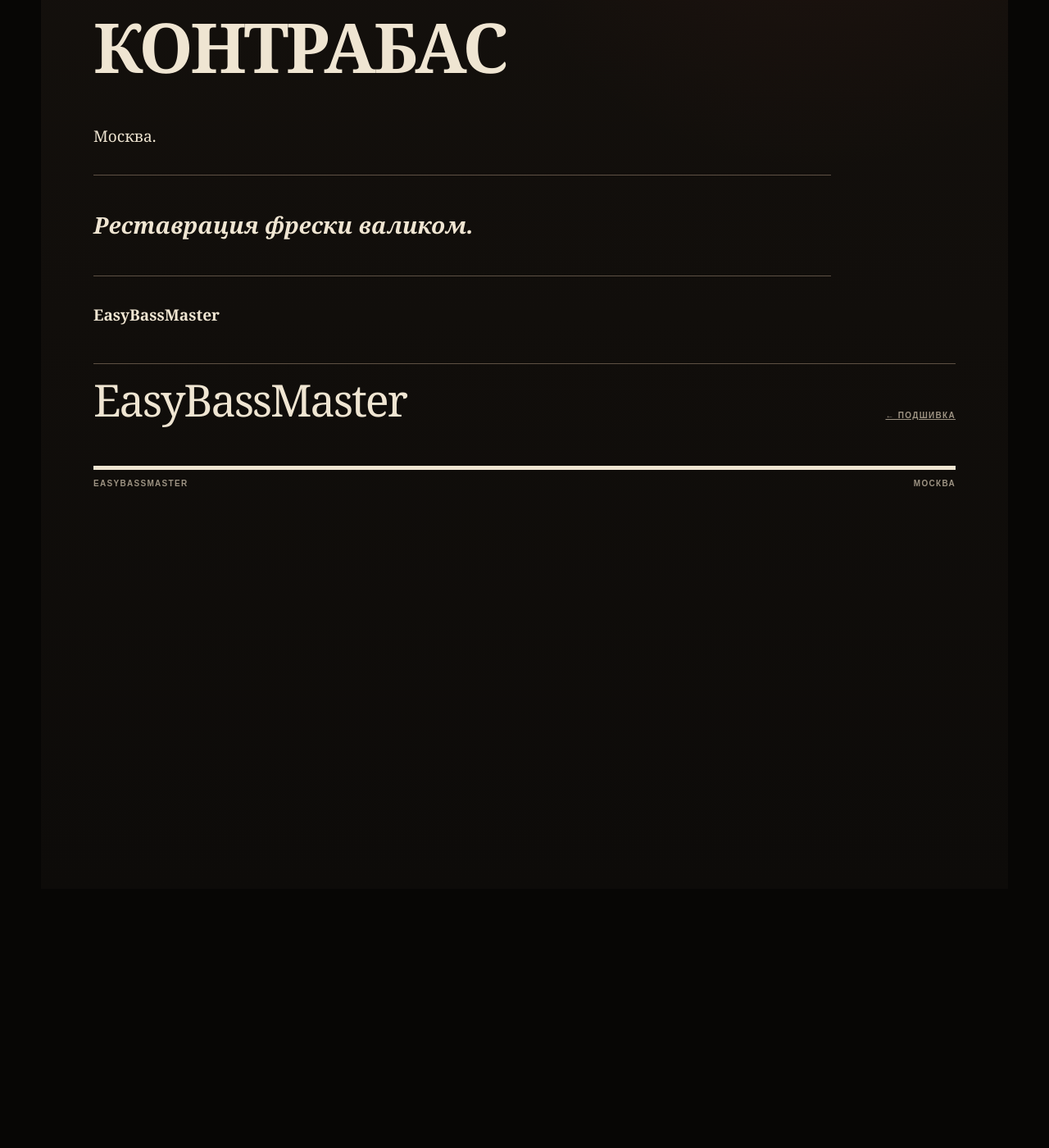
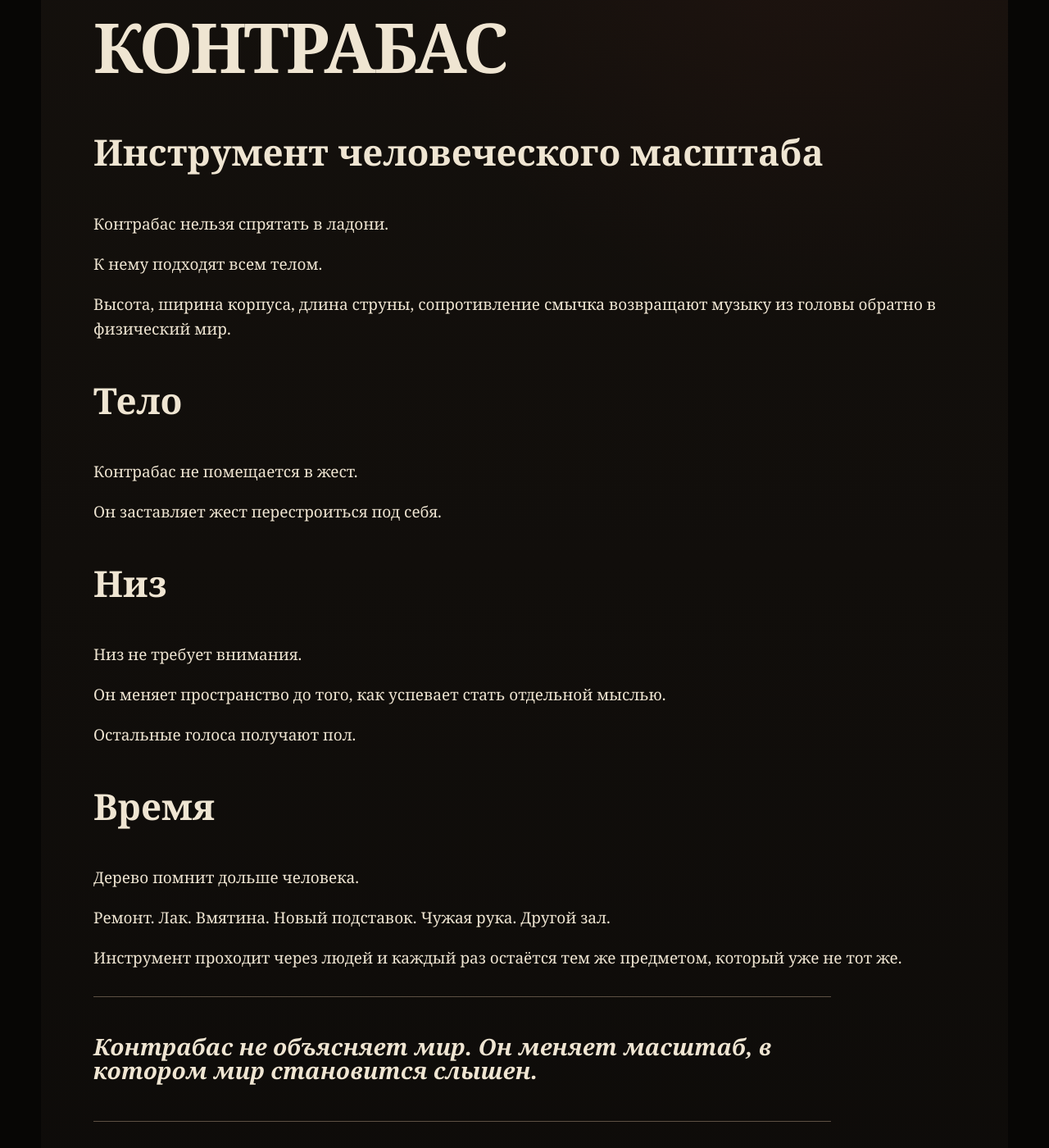
Before and after one commit to OntosLive/EasyBass.Master, a Jekyll site: the page built from issues/2026-09-28-001.md, in a window 1280 px wide and 1400 px high, scrolled down 316 px. Shown: the whole window at 82% size. Built offline with Jekyll 4.4.1, drawn with Linux system fonts in a browser that asks for light colours; before the commit the page ends 968 px from its top, so only the background shows below that.

Commit message:
Rewrite issue 001 from scratch

```diff
--- a/issues/2026-09-28-001.md
+++ b/issues/2026-09-28-001.md
@@ -4,14 +4,42 @@ number: "001"
 edition: "ВЫПУСК"
 date_label: "29 СЕНТЯБРЯ 2026"
 title: "Контрабас."
-description: "Москва. Реставрация фрески валиком."
+description: "Тело. Низ. Время."
 permalink: /archive/001/
 ---
 
 # КОНТРАБАС
 
-Москва.
+## Инструмент человеческого масштаба
 
-> **Реставрация фрески валиком.**
+Контрабас нельзя спрятать в ладони.
+
+К нему подходят всем телом.
+
+Высота, ширина корпуса, длина струны, сопротивление смычка возвращают музыку из головы обратно в физический мир.
+
+## Тело
+
+Контрабас не помещается в жест.
+
+Он заставляет жест перестроиться под себя.
+
+## Низ
+
+Низ не требует внимания.
+
+Он меняет пространство до того, как успевает стать отдельной мыслью.
+
+Остальные голоса получают пол.
+
+## Время
+
+Дерево помнит дольше человека.
+
+Ремонт. Лак. Вмятина. Новый подставок. Чужая рука. Другой зал.
+
+Инструмент проходит через людей и каждый раз остаётся тем же предметом, который уже не тот же.
+
+> **Контрабас не объясняет мир. Он меняет масштаб, в котором мир становится слышен.**
 
 **EasyBassMaster**
```
